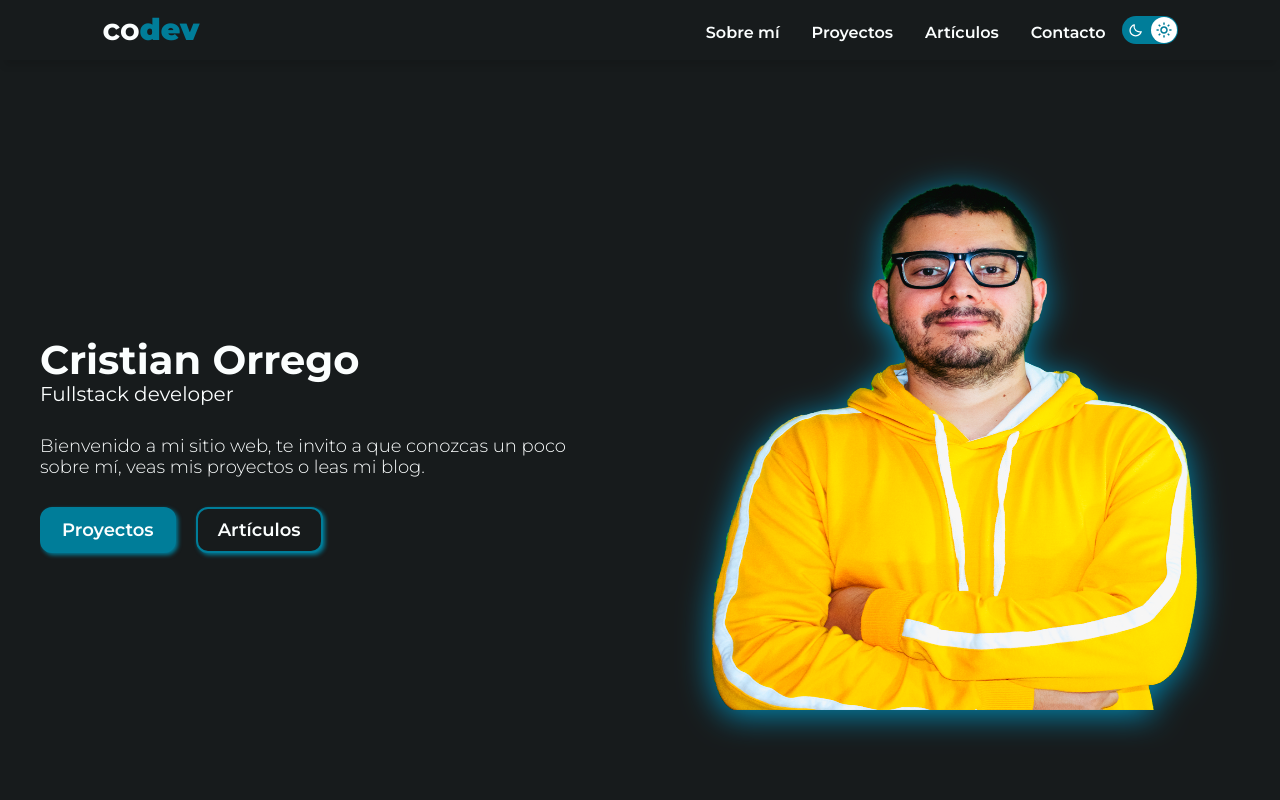
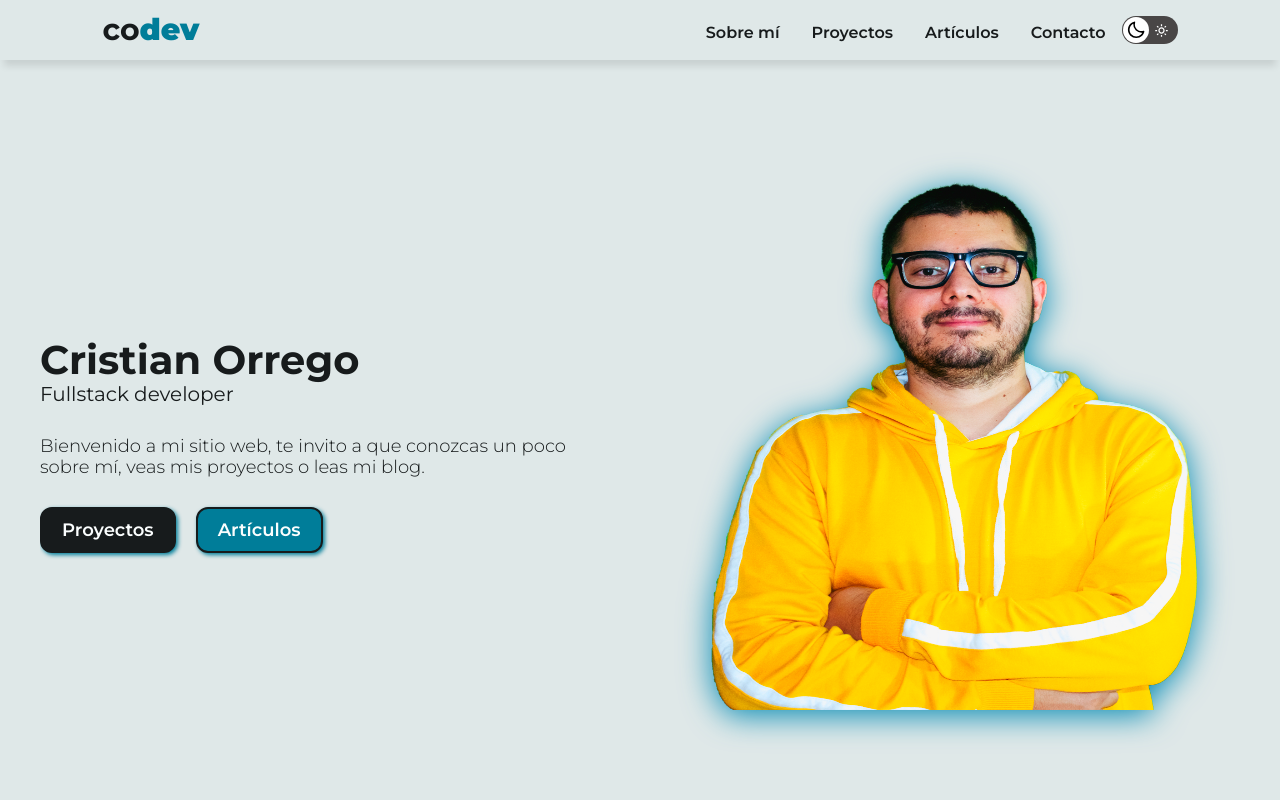
Before and after one commit to cristianorregodev/next-portfolio, a Next.js app: page / in a window 1280 px wide. Shown: the top 800 px of the page. Built offline with nearby package versions, Linux system fonts and the light colour scheme.

Commit message:
Fix (GlobalContext): Configuracion del contexto global para DarkMode

```diff
--- a/src/app/layout.js
+++ b/src/app/layout.js
@@ -1,23 +1,20 @@
-'use client'
-import useTheme from '@/hooks/useTheme'
-import { GlobalContext } from '@/context'
+import { GlobalContextProvider } from '@/context'
 import { Navbar } from '@/components/Navbar'
 
 export const metadata = {
-    title: 'Create Next App',
-    description: 'Generated by create next app',
+    title: 'Cristian Orrego 😎 Desarrollador',
+    description:
+        'Mi nombre es Cristian Orrego y soy desarrollador web full stack. Inicié en el mundo del desarrollo web hace 5 años, realizando algunos cursos virtuales mientras me formaba como ingeniero en sistemas. Luego de un tiempo y crear algunos proyectos personales, publiqué mi primera página web para producción y desde entonces comprendí todo lo que podía hacer. Después de 2 años de continuo aprendizaje conseguí mi primer trabajo como desarrollador, donde además de mantener un sitio web pequeño, también impartía clases de programación básica y diseño web. Cuando estás inmerso en la tecnología te das cuenta que nunca paras de aprender, gracias a ello y mi curiosidad por descubirir cosas nuevas, aprendí nuevas tecnologías las cuales me permitieron construir aplicaciones de gran escala. Actualmente soy desarrollador Full Stack con más de 3 años de experiencia, pero sé que el camino es largo y aún tengo mucho por aprender, por hacer.',
 }
 
 export default function RootLayout({ children }) {
-    const [theme, toggleTheme] = useTheme()
-
     return (
         <html lang="en">
-            <body className={theme ? 'dark' : 'light'}>
-                <GlobalContext.Provider value={{ theme, toggleTheme }}>
+            <body>
+                <GlobalContextProvider>
                     <Navbar />
                     {children}
-                </GlobalContext.Provider>
+                </GlobalContextProvider>
             </body>
         </html>
     )
--- a/src/app/page.js
+++ b/src/app/page.js
@@ -1,12 +1,16 @@
+'use client'
+import { useContext } from 'react'
+import { GlobalContext } from '@/context'
 import Hero from '@/containers/Home/Hero'
 import '../sass/main.scss'
 import { About } from '@/containers/Home/About'
 
 export default function Home() {
+    const { theme } = useContext(GlobalContext)
     return (
-        <>
+        <main className={theme ? 'dark' : 'light'}>
             <Hero />
             <About />
-        </>
+        </main>
     )
 }
--- a/src/components/Navbar.jsx
+++ b/src/components/Navbar.jsx
@@ -14,7 +14,7 @@ export const Navbar = () => {
         navRef.current.classList.toggle('responsive_nav')
     }
     return (
-        <header className="navbar background">
+        <header className={`'navbar background' ${theme ? 'dark' : 'light'}`}>
             <Link href="/" className="logo">
                 <h2 className="text">
                     co<span>dev</span>
--- a/src/context/index.js
+++ b/src/context/index.js
@@ -1,4 +1,15 @@
 'use client'
-import { createContext } from 'react'
+import { createContext, useState } from 'react'
 
 export const GlobalContext = createContext()
+
+export const GlobalContextProvider = ({ children }) => {
+    const [theme, setTheme] = useState(false)
+    const toggleTheme = () => {
+        setTheme(!theme)
+    }
+
+    return (
+        <GlobalContext.Provider value={{ theme, toggleTheme }}>{children}</GlobalContext.Provider>
+    )
+}
```
